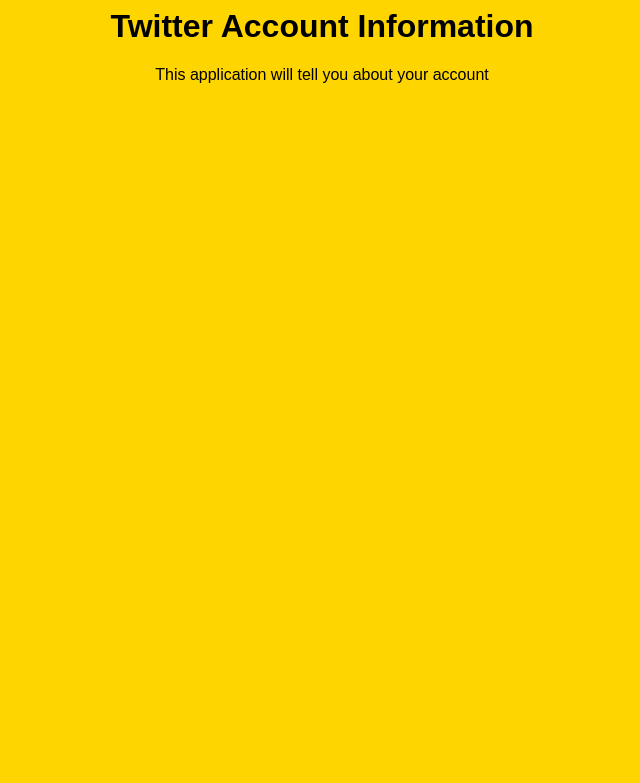
After one commit to ABogle23/Personal-Information, a Flask app: template api/templates/twitter_test.html in a window 1280 px wide. The commit adds this page. Shown: the top 783 px of the page, without its empty margins (318-958 px from the left). Run offline with Flask 3, Linux system fonts and the light colour scheme; the template is opened without the code that fills it, so the values that code supplies are empty; some web fonts are replaced.

Commit message:
twitter add

```diff
--- a/api/app.py
+++ b/api/app.py
@@ -1,7 +1,11 @@
 import requests
+import os
 from requests_oauthlib import OAuth1
+from dotenv import load_dotenv
 from flask import Flask, render_template, request
+
 app = Flask(__name__)
+load_dotenv()
 
 
 @app.route("/")
@@ -37,6 +41,22 @@ def submit():
         )
 
 
+@app.route("/twitter_test")
+def twitter_test():
+    access_token = os.getenv("access_token")
+    access_token_secret = os.getenv("access_token_secret")
+    api_key = os.getenv("api_key")
+    api_key_secret = os.getenv("api_key_secret")
+
+    url = 'https://api.twitter.com/2/users/me'
+    auth = OAuth1(api_key, api_key_secret, access_token, access_token_secret)
+
+    request_response = requests.get(url, auth=auth)
+    print(request_response.json())
+
+    return render_template("twitter_test.html")
+
+
 @app.route("/github")
 def github():
     return render_template("github.html")
@@ -45,6 +65,8 @@ def github():
 @app.route("/submit_github", methods=["POST"])
 def submit_github():
     github_username = request.form.get("github_username")
+
+    # Get information about the user's repositories and thus commits
 
     response = requests.get(
         f"https://api.github.com/users/{github_username}/repos", timeout=10)
@@ -77,22 +99,27 @@ def submit_github():
                     })
 
         socials_response = requests.get(
-        f"https://api.github.com/users/{github_username}/social_accounts", timeout=10)
+            f"https://api.github.com/users/{github_username}/social_accounts",
+            timeout=10)
 
         if socials_response.status_code == 200:
             socials = socials_response.json()
-            first_social_url = socials[0]["url"] if socials else None
-
-            return render_template(
-                "github_response.html",
-                name=github_username,
-                repos=repo_details,
-                social_url=first_social_url)
+            if socials:
+                first_social_url = socials[0]["url"].split("/")[-1]
+            else:
+                msg = "there is no social account \
+                    associated with this github account"
+                first_social_url = msg
+        else:
+            msg = "there is no social account \
+                associated with this github account"
+            first_social_url = msg
 
         return render_template(
             "github_response.html",
             name=github_username,
-            repos=repo_details)
+            repos=repo_details,
+            social_url=first_social_url)
 
     else:
         error_message = "Error fetching repositories. \
--- a/api/static/styles.css
+++ b/api/static/styles.css
@@ -19,6 +19,13 @@ body {
     display: flex;
     flex-direction: column;
     align-items: center;
+}
+
+.horizontal-container {
+    display: flex;
+    flex-direction: row;
+    align-items: center;
+    justify-content: center;
 }
 
 .card {
--- /dev/null
+++ b/api/templates/twitter_test.html
@@ -0,0 +1,16 @@
+<html>
+  <head>
+    <title>Twitter Account Information</title>
+    <link
+      rel="stylesheet"
+      href="{{ url_for('static', filename='styles.css') }}"
+    />
+  </head>
+
+  <body>
+    <div>
+      <h1>Twitter Account Information</h1>
+      <p>This application will tell you about your account</p>
+    </div>
+  </body>
+</html>
```
Also changed, not shown: api/templates/github_response.html (+7 -4 lines), requirements.txt (+9 -1 lines), .github/workflows/build.yml, 1 other file.
